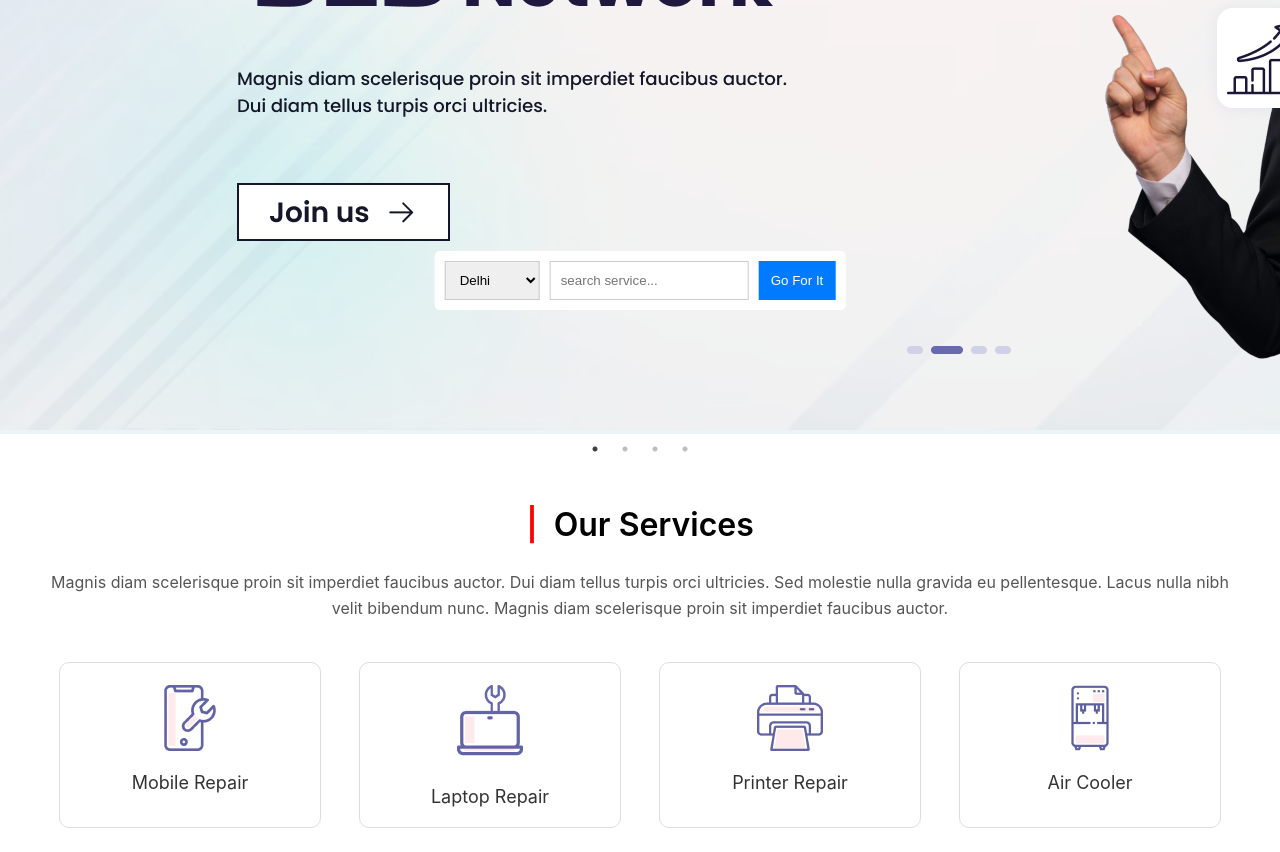
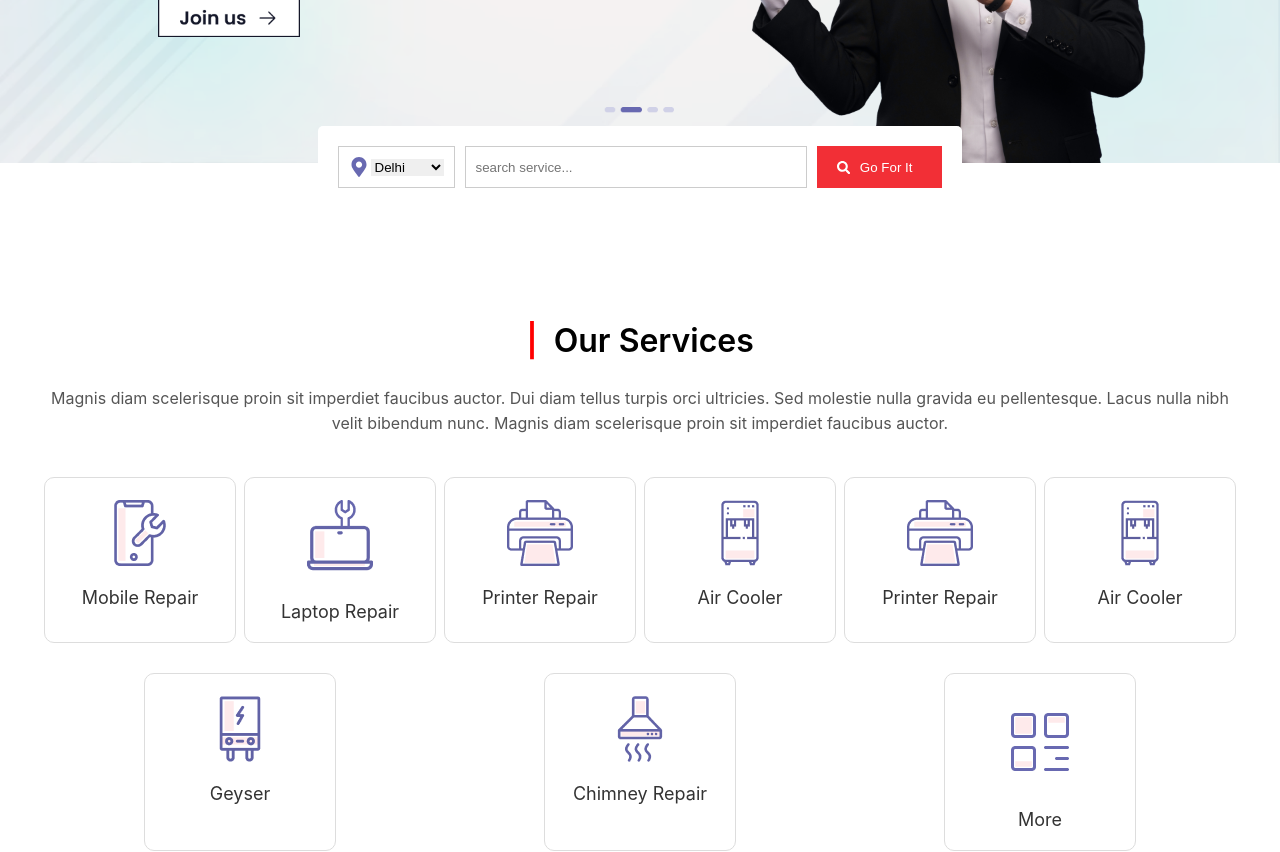
Before and after one commit to ANURAG-PATHAK/Phixman, a React (Create React App) app: page / in a window 1280 px wide. Shown: the part 460-1312 px from the top of the page. Built offline with nearby package versions, Linux system fonts and the light colour scheme; the HTML template or start-up script is replaced by a standard one.

Commit message:
Update service item width and image class names

```diff
--- a/src/components/Hero/Hero.css
+++ b/src/components/Hero/Hero.css
@@ -2,43 +2,13 @@
     font-family: 'Arial', sans-serif;
     color: #fff;
     text-align: center;
-    background-color: #EBF4F8;
 }
 
-.top-bar {
-    background: #ffffff;
-    padding: 10px;
-    text-align: left;
+img {
+    max-width: 100%;
+    height: auto;
 }
 
-.button-unlock {
-    color: #0052cc;
-    background: none;
-    border: none;
-    font-weight: bold;
-}
-
-.hero-text h1 {
-    margin-top: 0;
-}
-
-.hero-text h2 {
-    margin-top: 0;
-    color: #0052cc;
-}
-
-.hero-text p {
-    color: #333;
-}
-
-.button-join {
-    color: #0052cc;
-    background-color: #ffffff;
-    border: 1px solid #0052cc;
-    padding: 10px 20px;
-    margin-top: 20px;
-    cursor: pointer;
-}
 .slick-dots {
     bottom: -45px;
 }
@@ -49,35 +19,56 @@
 }
 
 .search-bar {
-    position: absolute;
-    bottom: 30px;
     left: 50%;
     transform: translateX(-50%);
+    transform: translateY(-50%);
     background: #ffffff;
-    padding: 10px;
+    padding: 20px 20px;
     border-radius: 5px;
     display: inline-flex;
     gap: 10px;
 }
 
-.search-bar select,
+.city-picker {
+    display: flex;
+    align-items: center;
+    padding: 10px;
+    margin: 0;
+    border: 1px solid #ccc;
+}
+
+.Marker {
+    color: #6869B1;
+    font-size: 20px;
+    margin-right: 2px;
+}
+
+.search-bar select {
+    border: none;
+}
+
 .search-bar input {
     padding: 10px;
     margin: 0;
     border: 1px solid #ccc;
 }
 
+.search-bar input {
+    width: 320px;
+}
+
+.search-text {
+    padding: 0px 10px;
+    margin: 0;
+}
+
 .button-search {
+    display: flex;
+    align-items: center;
+    justify-content: space-between;
     color: #ffffff;
-    background-color: #007bff;
+    background-color: #F22F36;
     border: none;
-    padding: 12px;
+    padding: 12px 20px;
     cursor: pointer;
 }
-
-footer {
-    text-align: left;
-    padding: 10px;
-    background: #ffffff;
-    color: #333;
-}
--- a/src/components/Hero/Hero.jsx
+++ b/src/components/Hero/Hero.jsx
@@ -4,7 +4,7 @@ import "slick-carousel/slick/slick.css";
 import "slick-carousel/slick/slick-theme.css";
 import "./Hero.css";
 import { images } from "../../constants";
-
+import { FaSearch, FaMapMarkerAlt } from "react-icons/fa";
 const Hero = () => {
   const settings = {
     dots: true,
@@ -31,15 +31,21 @@ const Hero = () => {
         </div>
       </Slider>
       <div className="search-bar">
-        <select name="cities" id="cities">
-          <option value="delhi">Delhi</option>
-          <option value="delhi">Mumbai</option>
-          <option value="delhi">Lucknow</option>
-          <option value="delhi">Agra</option>
+        <div className="city-picker">
+          <FaMapMarkerAlt className="Marker" />
+          <select name="cities" id="cities">
+            <option value="delhi">Delhi</option>
+            <option value="delhi">Mumbai</option>
+            <option value="delhi">Lucknow</option>
+            <option value="delhi">Agra</option>
+          </select>
+        </div>
 
-        </select>
         <input type="text" placeholder="search service..." />
-        <button className="button-search">Go For It</button>
+        <button className="button-search">
+          <FaSearch /> {""}
+          <span className="search-text"> Go For It </span>
+        </button>
       </div>
     </div>
   );
--- a/src/components/PopularService/PopularService.css
+++ b/src/components/PopularService/PopularService.css
@@ -1,71 +1,66 @@
-/* ServicesSection.css */
-
-.services-section {
+.popular-services-section {
     max-width: 1200px;
     margin: 0 auto;
     padding: 20px;
 }
 
-.services-tab button {
+.popular-services-tab button {
     margin-right: 10px;
     padding: 8px 16px;
 }
 
-.service-cards-container {
+.popular-service-cards-container {
     display: flex;
     justify-content: space-between;
 }
 
-.service-card {
+.popular-service-card {
     width: calc(33.333% - 20px);
-    /* Adjust width minus margin */
     margin: 10px;
     border: 1px solid #ddd;
     padding: 10px;
     border-radius: 4px;
 }
 
-.service-image {
+.popular-service-image {
     width: 100%;
     height: auto;
     display: block;
 }
 
-.service-info {
+.popular-service-info {
     padding: 10px 0;
 }
 
-.service-rating {
+.popular-service-rating {
     background-color: gold;
     display: inline-block;
     padding: 4px 8px;
     margin-bottom: 10px;
 }
 
-.service-title {
+.popular-service-title {
     font-size: 16px;
     margin-bottom: 10px;
 }
 
-.service-pricing .service-price {
+.popular-service-pricing .popular-service-price {
     color: #E53935;
     font-weight: bold;
 }
 
-.service-pricing .service-original-price {
+.popular-service-pricing .popular-service-original-price {
     text-decoration: line-through;
     margin-left: 8px;
     color: #757575;
 }
 
-/* Add additional CSS as necessary for responsiveness or other styles */
-/* PopularService.css */
 .popular-service {
     overflow: hidden;
     white-space: nowrap;
 }
 
-.scroller {
+.popular-scroller {
     display: inline-block;
     animation: scroll-text 10s linear infinite;
 }
@@ -81,6 +76,7 @@
     margin-left: 5px;
     font-size: 25px;
 }
+
 @keyframes scroll-text {
     0% {
         transform: translateX(100%);
--- a/src/components/PopularService/PopularService.jsx
+++ b/src/components/PopularService/PopularService.jsx
@@ -3,28 +3,28 @@ import "./PopularService.css";
 import { images } from "../../constants";
 
 const ServiceCard = ({ title, price, originalPrice, rating, image }) => (
-  <div className="service-card">
-    <img src={image} alt={title} className="service-image" />
-    <div className="service-info">
-      <div className="service-rating">{rating}</div>
-      <h3 className="service-title">{title}</h3>
-      <div className="service-pricing">
-        <span className="service-price">{price}</span>
-        <span className="service-original-price">{originalPrice}</span>
+  <div className="popular-service-card">
+    <img src={image} alt={title} className="popular-service-image" />
+    <div className="popular-service-info">
+      <div className="popular-service-rating">{rating}</div>
+      <h3 className="popular-service-title">{title}</h3>
+      <div className="popular-service-pricing">
+        <span className="popular-service-price">{price}</span>
+        <span className="popular-service-original-price">{originalPrice}</span>
       </div>
     </div>
   </div>
 );
 
 const PopularService = () => (
-  <div className="services-section">
+  <div className="popular-services-section">
     <h2>Explore Popular Services</h2>
-    <div className="services-tab">
+    <div className="popular-services-tab">
       <button>Phones</button>
       <button>Laptops</button>
       <button>AC</button>
     </div>
-    <div className="service-cards-container">
+    <div className="popular-service-cards-container">
       <ServiceCard
         title="Foam & Power Jet AC Service (Split)"
         price="₹599"
--- a/src/components/Service/Service.css
+++ b/src/components/Service/Service.css
@@ -34,15 +34,14 @@
 }
 
 .service-item {
-    width: 220px;
+    width: 150px;
     border: 1px solid #ddd;
     margin-bottom: 30px;
     padding: 20px;
     border-radius: 10px;
 }
 
-.service-icon {
-    font-size: 24px;
+.service-image {
     margin-bottom: 15px;
 }
 
--- a/src/components/Service/Service.jsx
+++ b/src/components/Service/Service.jsx
@@ -7,9 +7,11 @@ const services = [
   { id: 2, name: "Laptop Repair", image: images.laptopRepair },
   { id: 3, name: "Printer Repair", image: images.printer },
   { id: 4, name: "Air Cooler", image: images.waterCooler },
-  { id: 5, name: "Geyser", image: images.geyser },
-  { id: 6, name: "Chimney Repair", image: images.chimney },
-  { id: 7, name: "More", image: images.more },
+  { id: 5, name: "Printer Repair", image: images.printer },
+  { id: 6, name: "Air Cooler", image: images.waterCooler },
+  { id: 7, name: "Geyser", image: images.geyser },
+  { id: 8, name: "Chimney Repair", image: images.chimney },
+  { id: 9, name: "More", image: images.more },
 ];
 
 const Service = () => {
@@ -29,7 +31,7 @@ const Service = () => {
       <div className="services-list">
         {services.map((service) => (
           <div key={service.id} className="service-item">
-            <img src={service.image} alt="" className="service-icon" />
+            <img src={service.image} alt="" className="service-image" />
             <div className="service-name">{service.name}</div>
           </div>
         ))}
```
